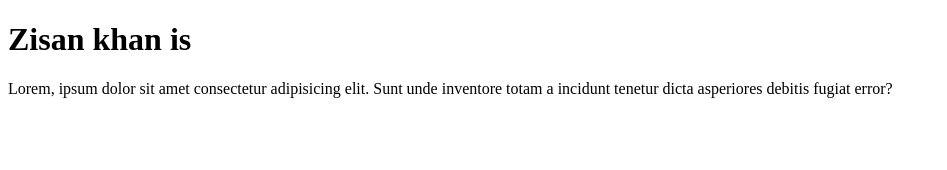
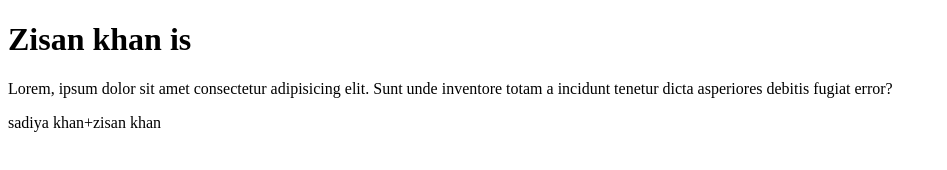
Before and after one commit to Zisan49/first-project, a plain HTML site: page index.html in a window 1280 px wide. Shown: the whole page, without its empty margins (0-947 px from the left). Drawn offline with Linux system fonts and the light colour scheme.

Commit message:
Update index.html

```diff
--- a/index.html
+++ b/index.html
@@ -8,5 +8,6 @@
 <body>
 <h1>Zisan khan is</h1>
 <p>Lorem, ipsum dolor sit amet consectetur adipisicing elit. Sunt unde inventore totam a incidunt tenetur dicta asperiores debitis fugiat error?</p>
+    <p>sadiya  khan+zisan khan</p>
 </body>
 </html>
```
